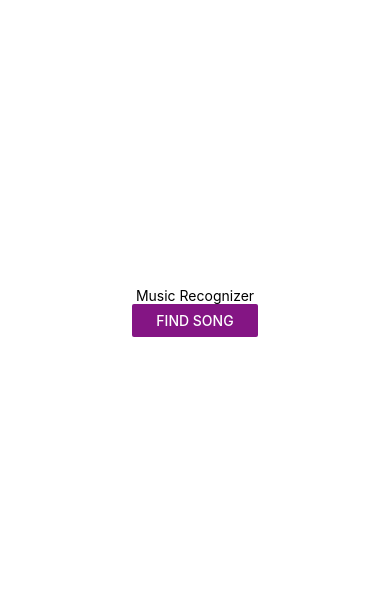
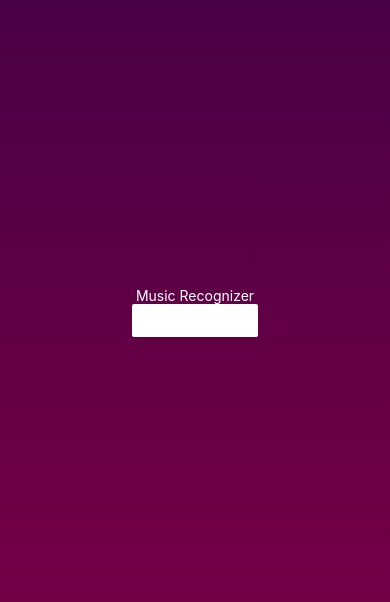
Before and after one commit to RodrigoLago/music-recognizer, a React Native app: screen / in a window 390 px wide. Shown: the part 110-712 px from the top of the page. Built offline with nearby package versions, Linux system fonts and the light colour scheme.

Commit message:
Response in mobile

```diff
--- a/Acr.js
+++ b/Acr.js
@@ -1,5 +1,5 @@
 import React, { useState, useEffect, useRef } from 'react'
-import { Button, View, Text } from 'react-native';
+import { StyleSheet, Button, View, Text } from 'react-native';
 import { Audio } from 'expo-av';
 import { FileSystem, Permissions } from 'react-native-unimodules';
 //import hmacSHA1 from 'crypto-js/hmac-sha1';
@@ -10,6 +10,7 @@ import hmacSHA1 from 'crypto-js/hmac-sha1';
 var CryptoJS = require("crypto-js");
 import { Response } from './Response.js';
 import { Buffer } from 'buffer';
+import { style } from 'deprecated-react-native-prop-types/DeprecatedImagePropType.js';
 
 export default class MusicRec_Test extends React.Component {
     constructor(props) {
@@ -21,13 +22,24 @@ export default class MusicRec_Test extends React.Component {
         this._updateText = this._updateText.bind(this);
     }
     _updateText = (data) => {
-        console.log("DATA :"+data)
-        //console.log("DATA METADATA:"+JSON.parse(data.metadata))
-        data = JSON.parse(data)
-        //let response =  JSON.stringify(data.metadata)
-        this.setState({myText: JSON.stringify(data)})
+        if (data.status.code != 0) {
+            this.setState({ myText: 'No se encontró la canción' })
+        }
+        else {
+            let title = data.metadata.music[0].title // listo
+            let album = data.metadata.music[0].album.name // listo
+            let artist = data.metadata.music[0].artists[0].name //listo
+            let processTime = data.cost_time
+            processTime.toString()
+            console.log(title + album + artist)
+            let text = `Artista: ${artist}\nTitle: ${title}\nAlbum: ${album}\nTiempo en procesar: ${processTime}`
+            //let artista = data.metadata.music[0].artist.name
+            this.setState({ myText: text })
+        }
+
     }
     async _findSong(callback) {
+        this.setState({ myText: 'Procesando...' })
         // Audio.setAudioModeAsync()
         const { status } = await Audio.requestPermissionsAsync();
         console.log('Current Status ' + status);
@@ -65,11 +77,11 @@ export default class MusicRec_Test extends React.Component {
             let recordingFile = recording.getURI();
 
             let result = await identify(recordingFile, defaultOptions)
-            //.then((result) => console.log(result))
-            .then(response => callback(response))
+                //.then((result) => console.log(result))
+                //.then((json) => callback(json))
+                //.then((json) => this.setState({ myText: JSON.stringify(json.status) }))
+                .then((json) => callback(json))
 
-            //this.setState({myText: 'My Changed Text'})
-            console.log(result);
             return result;
         } catch (error) {
             console.log(error);
@@ -79,9 +91,9 @@ export default class MusicRec_Test extends React.Component {
     render() {
         return (
             <View>
-                <Text > {this.state.myText} </Text>
-                <Button title="Find Song" color="#841584" onPress={() => this._findSong(this._updateText)} />
-            </View>
+                <Text style={styles.txt}> {this.state.myText} </Text>
+                <Button style={styles.btn} background-color='#fff' title="Find Song" color="#ffff" onPress={() => this._findSong(this._updateText)} />
+            </View >
         );
     }
 }
@@ -151,7 +163,28 @@ async function identify(uri, options) {
         'http://' + options.host + options.endpoint,
         postOptions,
     );
-    let result = await response.text();
+    let result = await response.json();
     //console.log(result);
     return result;
 }
+function isJsonString(str) {
+    try {
+        JSON.parse(str);
+    } catch (e) {
+        return false;
+    }
+    return true;
+}
+
+const styles = StyleSheet.create({
+    btn: {
+        flex: 1,
+        width: '100%',
+        fontSize: 20,
+        fontWeight: "bold",
+        backgroundColor: '#000000',
+    },
+    txt: {
+        color: '#fff'
+    }
+});
--- a/App.js
+++ b/App.js
@@ -1,20 +1,33 @@
 import { StatusBar } from 'expo-status-bar';
 import { StyleSheet, Text, View } from 'react-native';
 import MusicRec_Test from "./Acr.js"
+import { LinearGradient } from 'expo-linear-gradient';
 
 export default function App() {
   return (
     <View style={styles.container}>
-      <StatusBar style="auto" />
-      <MusicRec_Test />
+      <LinearGradient
+        // Button Linear Gradient
+        colors={['#420047', '#7e0046']}
+        style={styles.background}>
+        <StatusBar style="auto" />
+        <MusicRec_Test />
+      </LinearGradient>
+
     </View>
   );
 }
-
 const styles = StyleSheet.create({
+  background: {
+    flex: 1,
+    width: '100%',
+    alignItems: 'center',
+    justifyContent: 'center',
+  },
   container: {
     flex: 1,
-    backgroundColor: '#fff',
+    color: '#ffffff',
+    background: '#080808',
     alignItems: 'center',
     justifyContent: 'center',
   },
--- a/package.json
+++ b/package.json
@@ -15,6 +15,7 @@
     "expo": "~46.0.16",
     "expo-av": "^12.0.4",
     "expo-file-system": "~14.1.0",
+    "expo-linear-gradient": "~11.4.0",
     "expo-modules-core": "~0.11.8",
     "expo-status-bar": "~1.4.0",
     "hmacsha1": "^1.0.0",
```
Also changed, not shown: 1 other file (tests, documents, lock files or other folders).
